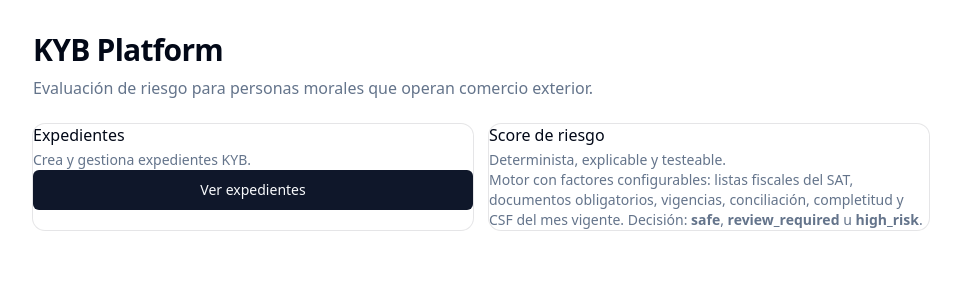
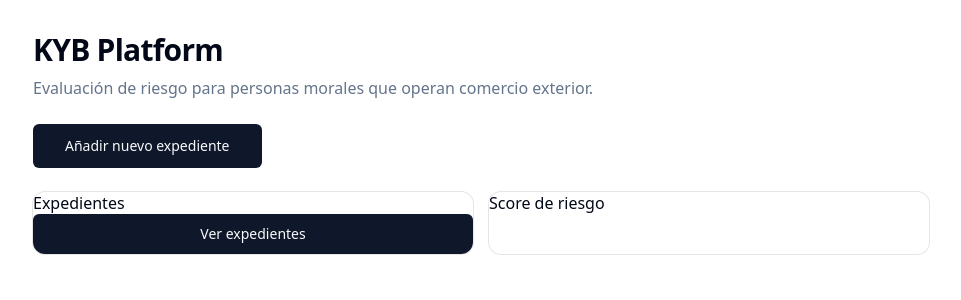
Before and after one commit to cj-chavarria/kyb-platform, a Next.js app in the folder web/: page / in a window 1280 px wide. Shown: the top 300 px of the page, without its empty margins (159-1120 px from the left). Built offline with nearby package versions, Linux system fonts and the light colour scheme.

Commit message:
Home: add primary 'Añadir nuevo expediente' CTA, empty score card

```diff
--- a/web/app/page.tsx
+++ b/web/app/page.tsx
@@ -1,6 +1,6 @@
 import Link from "next/link";
 import { Button } from "@/components/ui/button";
-import { Card, CardContent, CardDescription, CardHeader, CardTitle } from "@/components/ui/card";
+import { Card, CardContent, CardHeader, CardTitle } from "@/components/ui/card";
 
 export default function Home() {
   return (
@@ -13,11 +13,16 @@
           </p>
         </div>
 
+        <div>
+          <Button asChild size="lg">
+            <Link href="/expedientes/nuevo">Añadir nuevo expediente</Link>
+          </Button>
+        </div>
+
         <div className="grid gap-4 md:grid-cols-2">
           <Card>
             <CardHeader>
               <CardTitle>Expedientes</CardTitle>
-              <CardDescription>Crea y gestiona expedientes KYB.</CardDescription>
             </CardHeader>
             <CardContent>
               <Button asChild className="w-full">
@@ -29,16 +34,8 @@
           <Card>
             <CardHeader>
               <CardTitle>Score de riesgo</CardTitle>
-              <CardDescription>Determinista, explicable y testeable.</CardDescription>
             </CardHeader>
-            <CardContent>
-              <p className="text-sm text-muted-foreground">
-                Motor con factores configurables: listas fiscales del SAT,
-                documentos obligatorios, vigencias, conciliación, completitud y
-                CSF del mes vigente. Decisión: <strong>safe</strong>,{" "}
-                <strong>review_required</strong> u <strong>high_risk</strong>.
-              </p>
-            </CardContent>
+            <CardContent />
           </Card>
         </div>
       </div>
```
